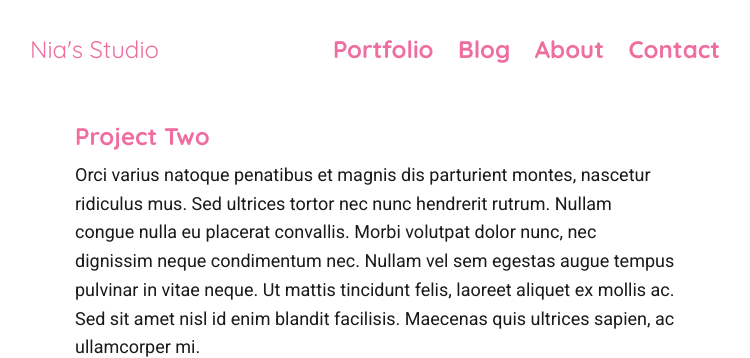
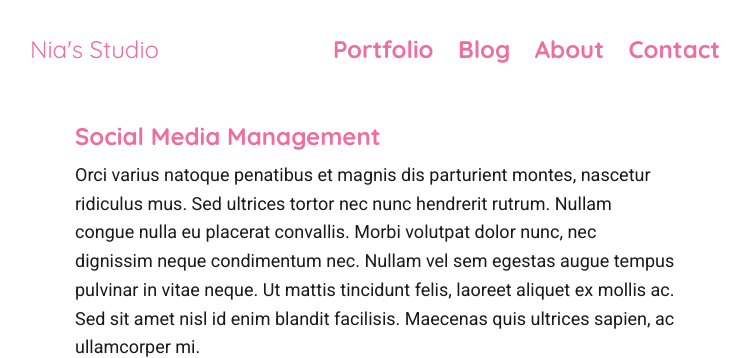
Before and after one commit to niarobles-design/niarobles-design.github.io, a Jekyll site: the page built from projects/social-media-management.md, in a window 1280 px wide, cut to the strip 0-358 px from the top of the page. Shown: the whole strip, without its empty margins (265-1015 px from the left). Built offline with Jekyll 4.4.1, drawn with Linux system fonts in a browser that asks for light colours; nearby versions of some CDN libraries.

Commit message:
feat:  project 2 title

```diff
--- a/projects/social-media-management.md
+++ b/projects/social-media-management.md
@@ -1,6 +1,6 @@
 ---
 layout: post
-title: 'Project Two'
+title: "Social Media Management"
 ---
 
 Orci varius natoque penatibus et magnis dis parturient montes, nascetur ridiculus mus. Sed ultrices tortor nec nunc hendrerit rutrum. Nullam congue nulla eu placerat convallis. Morbi volutpat dolor nunc, nec dignissim neque condimentum nec. Nullam vel sem egestas augue tempus pulvinar in vitae neque. Ut mattis tincidunt felis, laoreet aliquet ex mollis ac. Sed sit amet nisl id enim blandit facilisis. Maecenas quis ultrices sapien, ac ullamcorper mi.
```
Also changed, not shown: 2 other files.
